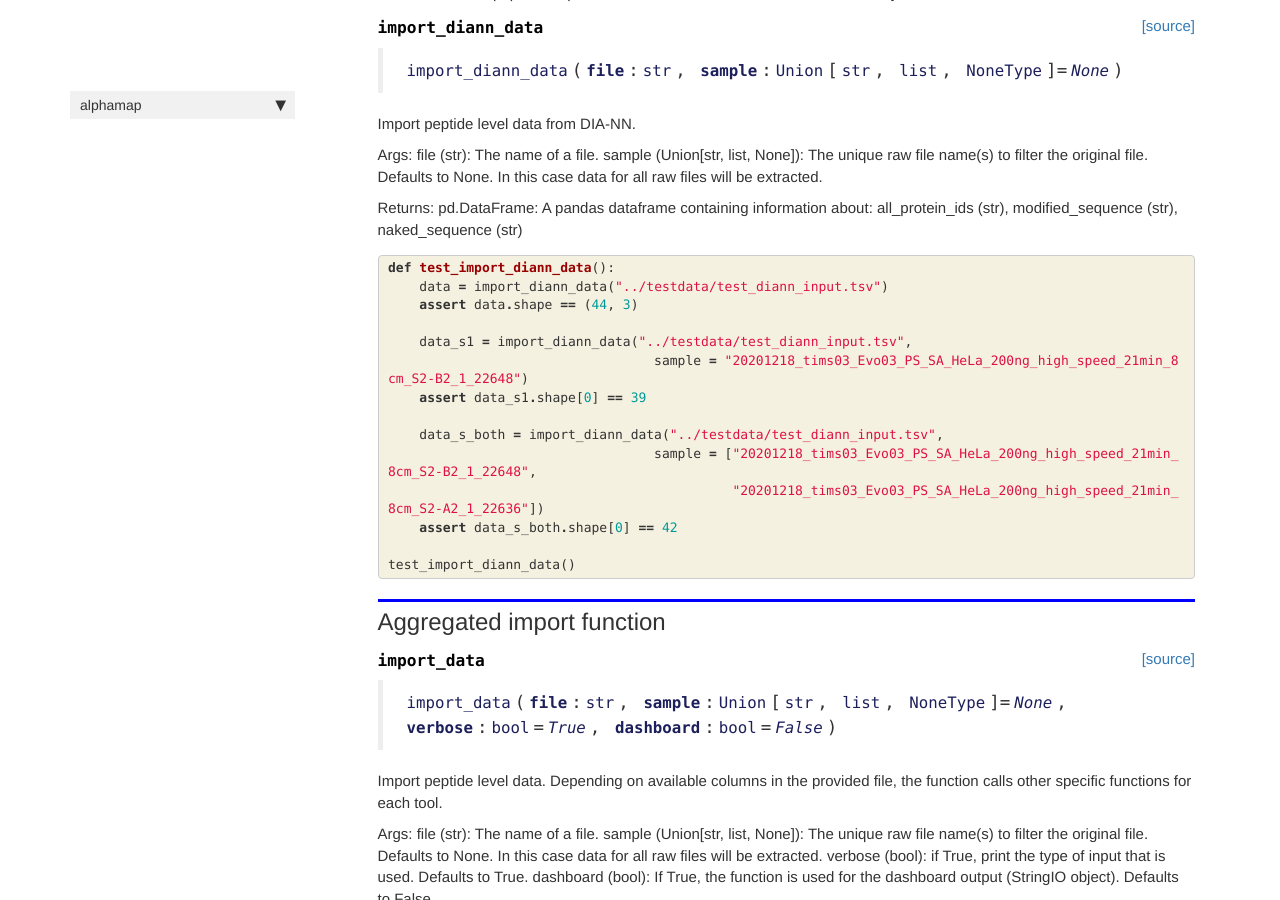
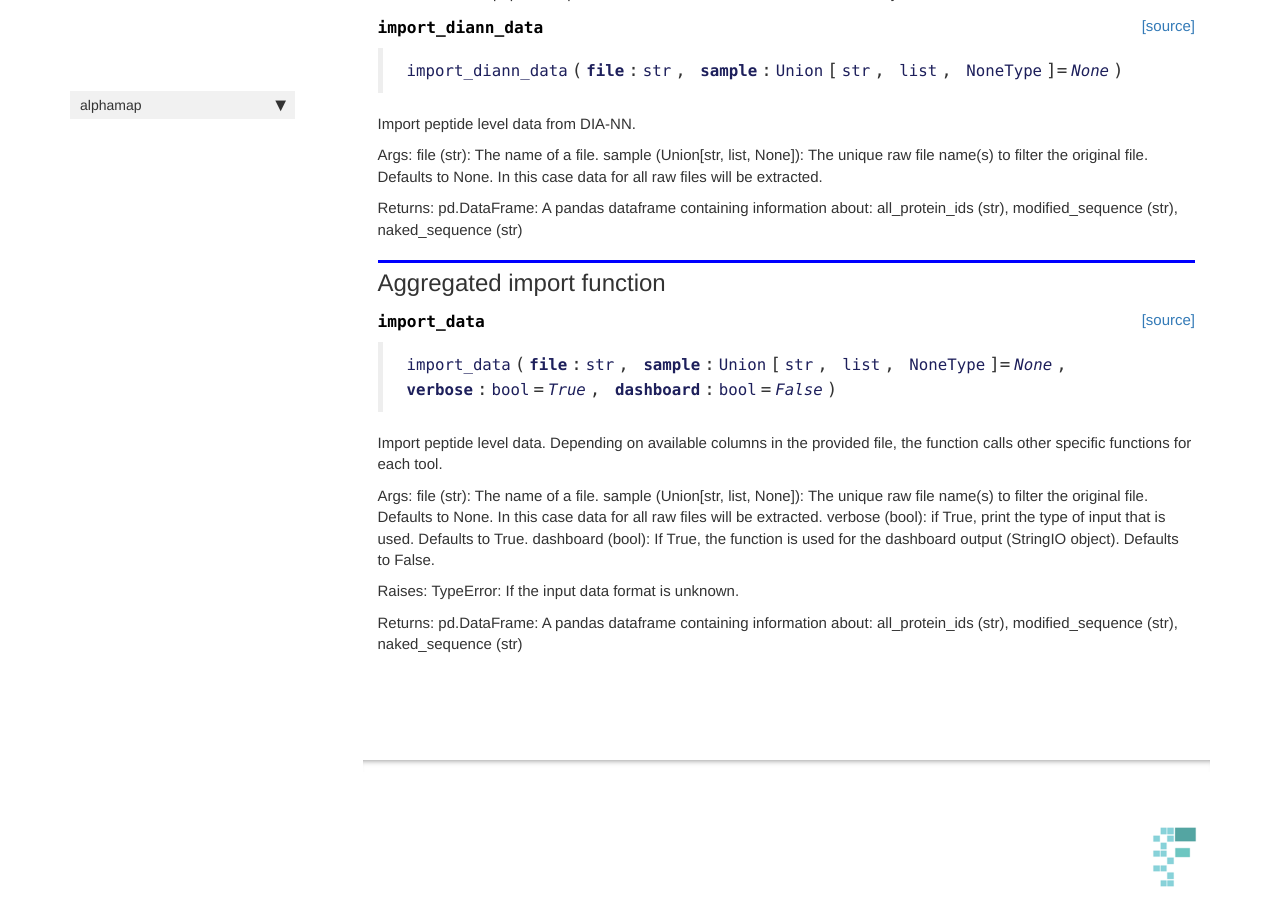
Before and after one commit to MannLabs/alphamap, a Jekyll site: the page built from docs/Importing.html, in a window 1280 px wide and 900 px high, scrolled down 2635 px. Built offline with Jekyll 4.4.1, drawn with Linux system fonts in a browser that asks for light colours; nearby versions of some CDN libraries; comment, search, counter and statistics services are not loaded.

Commit message:
DOCS hide test

```diff
--- a/docs/Importing.html
+++ b/docs/Importing.html
@@ -353,36 +353,6 @@
 </div>
     {% endraw %}
 
-    {% raw %}
-
-<div class="cell border-box-sizing code_cell rendered">
-<div class="input">
-
-<div class="inner_cell">
-    <div class="input_area">
-<div class=" highlight hl-ipython3"><pre><span></span><span class="k">def</span> <span class="nf">test_import_diann_data</span><span class="p">():</span>
-    <span class="n">data</span> <span class="o">=</span> <span class="n">import_diann_data</span><span class="p">(</span><span class="s2">&quot;../testdata/test_diann_input.tsv&quot;</span><span class="p">)</span>
-    <span class="k">assert</span> <span class="n">data</span><span class="o">.</span><span class="n">shape</span> <span class="o">==</span> <span class="p">(</span><span class="mi">44</span><span class="p">,</span> <span class="mi">3</span><span class="p">)</span>
-
-    <span class="n">data_s1</span> <span class="o">=</span> <span class="n">import_diann_data</span><span class="p">(</span><span class="s2">&quot;../testdata/test_diann_input.tsv&quot;</span><span class="p">,</span>
-                                  <span class="n">sample</span> <span class="o">=</span> <span class="s2">&quot;20201218_tims03_Evo03_PS_SA_HeLa_200ng_high_speed_21min_8cm_S2-B2_1_22648&quot;</span><span class="p">)</span>
-    <span class="k">assert</span> <span class="n">data_s1</span><span class="o">.</span><span class="n">shape</span><span class="p">[</span><span class="mi">0</span><span class="p">]</span> <span class="o">==</span> <span class="mi">39</span>
-
-    <span class="n">data_s_both</span> <span class="o">=</span> <span class="n">import_diann_data</span><span class="p">(</span><span class="s2">&quot;../testdata/test_diann_input.tsv&quot;</span><span class="p">,</span>
-                                  <span class="n">sample</span> <span class="o">=</span> <span class="p">[</span><span class="s2">&quot;20201218_tims03_Evo03_PS_SA_HeLa_200ng_high_speed_21min_8cm_S2-B2_1_22648&quot;</span><span class="p">,</span>
-                                            <span class="s2">&quot;20201218_tims03_Evo03_PS_SA_HeLa_200ng_high_speed_21min_8cm_S2-A2_1_22636&quot;</span><span class="p">])</span>
-    <span class="k">assert</span> <span class="n">data_s_both</span><span class="o">.</span><span class="n">shape</span><span class="p">[</span><span class="mi">0</span><span class="p">]</span> <span class="o">==</span> <span class="mi">42</span>
-
-<span class="n">test_import_diann_data</span><span class="p">()</span>
-</pre></div>
-
-    </div>
-</div>
-</div>
-
-</div>
-    {% endraw %}
-
 <div class="cell border-box-sizing text_cell rendered"><div class="inner_cell">
 <div class="text_cell_render border-box-sizing rendered_html">
 <h2 id="Aggregated-import-function">Aggregated import function<a class="anchor-link" href="#Aggregated-import-function"> </a></h2>
```
Also changed, not shown: 1 other file.
